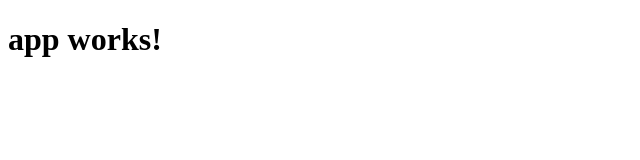
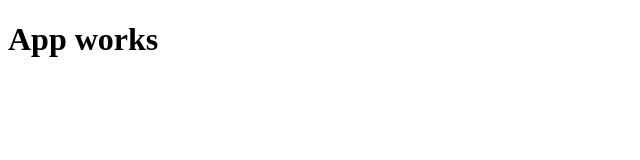
Before and after one commit to vinagreti/roomexfinder, an Angular app: page / in a window 1280 px wide. Shown: the top 160 px of the page, without its empty margins (0-640 px from the left). Built offline with nearby package versions, Linux system fonts and the light colour scheme.

Commit message:
Packages sync

```diff
--- a/angular-cli.json
+++ b/angular-cli.json
@@ -38,7 +38,7 @@
     }
   },
   "defaults": {
-    "styleExt": "css",
+    "styleExt": "scss",
     "prefixInterfaces": false
   }
 }
--- a/src/app/app.component.ts
+++ b/src/app/app.component.ts
@@ -3,8 +3,8 @@ import { Component } from '@angular/core';
 @Component({
   selector: 'app-root',
   templateUrl: './app.component.html',
-  styleUrls: ['./app.component.css']
+  styleUrls: ['./app.component.scss']
 })
 export class AppComponent {
-  title = 'app works!';
+  title = 'App works';
 }
```
Also changed, not shown: package.json (+10 -9 lines), src/app/app.component.css (deleted), src/app/app.component.scss (added).
